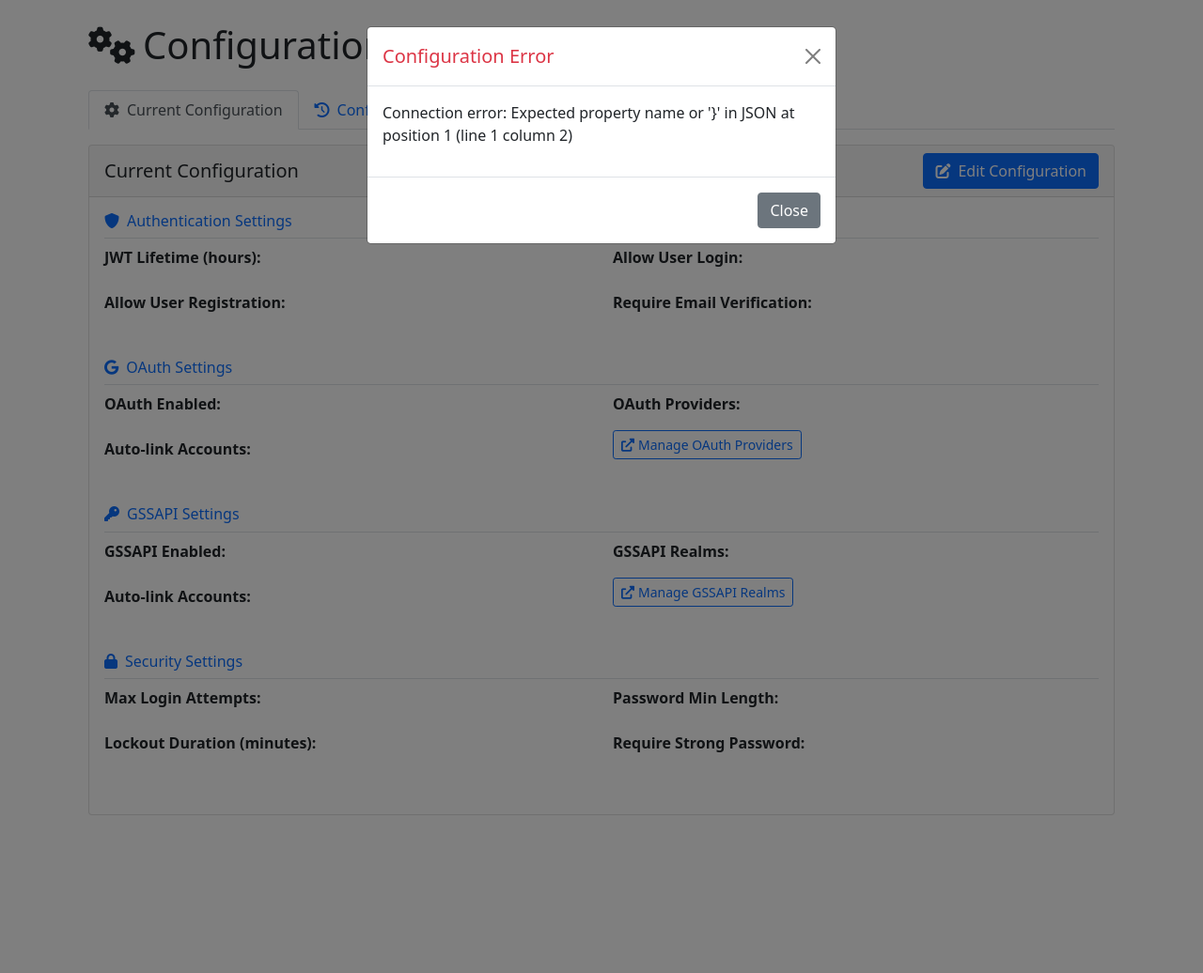
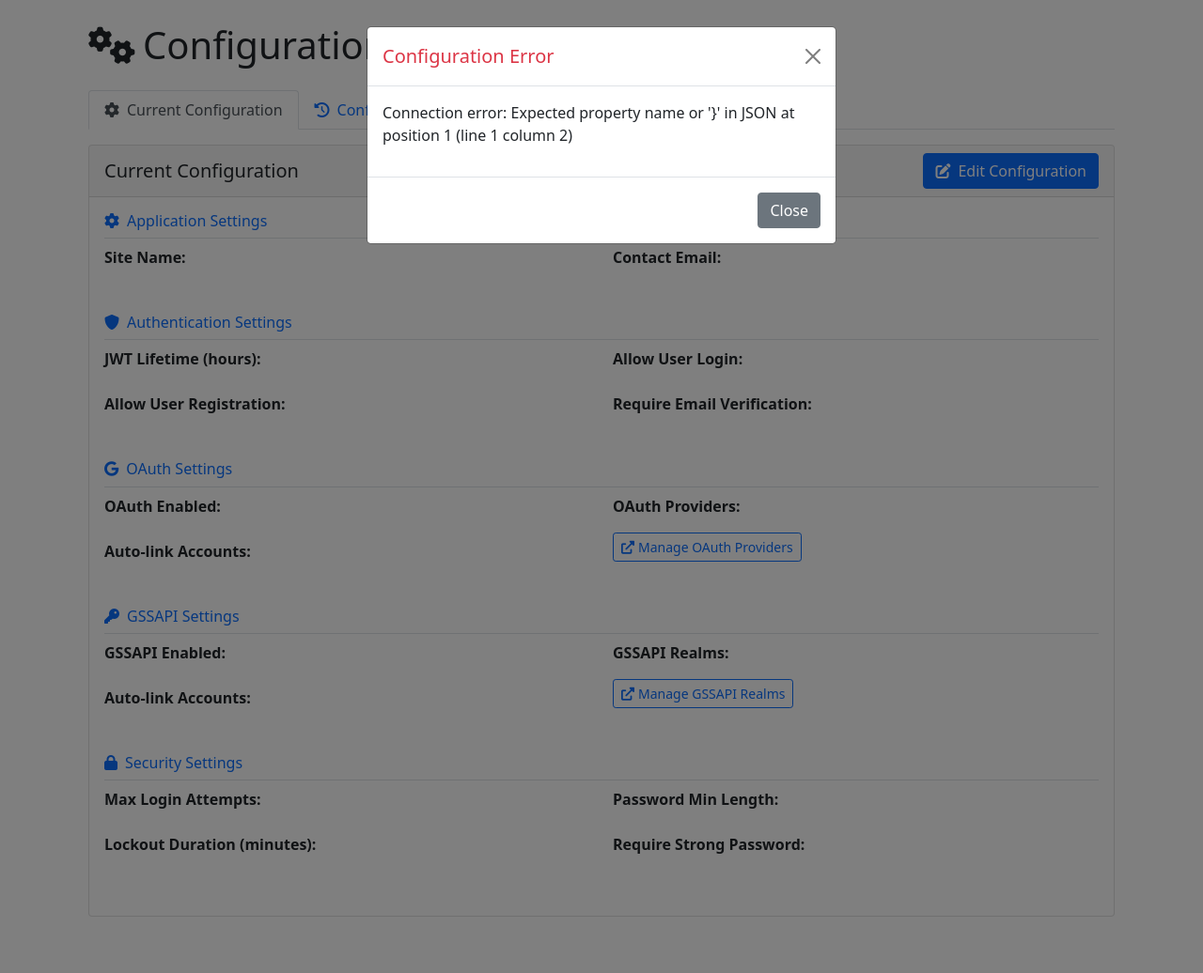
Before and after one commit to obriencj/ai-madness-auth-demo, a Python web app: template frontend/daftgila/web/templates/config.html in a window 1280 px wide. Shown: the whole page at 94% size. Run offline with Jinja, Linux system fonts and the light colour scheme; the template is opened without the code that fills it, so the values that code supplies are empty; some libraries are stand-ins or nearby versions.

Commit message:
app settings

```diff
--- a/frontend/daftgila/web/templates/config.html
+++ b/frontend/daftgila/web/templates/config.html
@@ -48,6 +48,27 @@
                         <div class="card-body">
                             <!-- Read-only Configuration Display -->
                             <div id="configDisplay">
+                                <!-- App Configuration -->
+                                <div class="row mb-4">
+                                    <div class="col-12">
+                                        <h6 class="text-primary border-bottom pb-2">
+                                            <i class="fas fa-cog me-2"></i>Application Settings
+                                        </h6>
+                                    </div>
+                                    <div class="col-md-6">
+                                        <div class="mb-3">
+                                            <label class="form-label fw-bold">Site Name:</label>
+                                            <span id="site-name-display" class="ms-2"></span>
+                                        </div>
+                                    </div>
+                                    <div class="col-md-6">
+                                        <div class="mb-3">
+                                            <label class="form-label fw-bold">Contact Email:</label>
+                                            <span id="contact-email-display" class="ms-2"></span>
+                                        </div>
+                                    </div>
+                                </div>
+
                                 <!-- Authentication Settings -->
                                 <div class="row mb-4">
                                     <div class="col-12">
@@ -167,6 +188,29 @@
 
                             <!-- Editable Configuration Form -->
                             <form id="configForm" style="display: none;">
+                                <!-- App Configuration -->
+                                <div class="row mb-4">
+                                    <div class="col-12">
+                                        <h6 class="text-primary border-bottom pb-2">
+                                            <i class="fas fa-cog me-2"></i>Application Settings
+                                        </h6>
+                                    </div>
+                                    <div class="col-md-6">
+                                        <div class="mb-3">
+                                            <label for="site-name" class="form-label">Site Name:</label>
+                                            <input type="text" class="form-control" id="site-name" name="site-name" required>
+                                            <div class="form-text">Display name for the application</div>
+                                        </div>
+                                    </div>
+                                    <div class="col-md-6">
+                                        <div class="mb-3">
+                                            <label for="contact-email" class="form-label">Contact Email:</label>
+                                            <input type="email" class="form-control" id="contact-email" name="contact-email" required>
+                                            <div class="form-text">Contact email for support inquiries</div>
+                                        </div>
+                                    </div>
+                                </div>
+
                                 <!-- Authentication Settings -->
                                 <div class="row mb-4">
                                     <div class="col-12">
@@ -548,6 +592,10 @@
 
 // Display configuration in read-only mode
 function displayConfiguration(config) {
+    // App settings
+    document.getElementById('site-name-display').textContent = config.app?.site_name || 'Daft Gila';
+    document.getElementById('contact-email-display').textContent = config.app?.contact_email || 'support@example.com';
+
     // Authentication settings
     document.getElementById('jwt-lifetime-display').textContent = config.auth?.jwt_lifetime_hours || 1;
     document.getElementById('allow-registration-display').textContent = config.auth?.allow_user_registration ? 'Enabled' : 'Disabled';
@@ -591,6 +639,10 @@
 function populateEditForm() {
     const config = currentConfig;
 
+    // App settings
+    document.getElementById('site-name').value = config.app?.site_name || 'Daft Gila';
+    document.getElementById('contact-email').value = config.app?.contact_email || 'support@example.com';
+
     // Authentication settings
     document.getElementById('jwt-lifetime').value = config.auth?.jwt_lifetime_hours || 1;
     document.getElementById('allow-registration').checked = config.auth?.allow_user_registration || false;
@@ -628,6 +680,10 @@
 
     const formData = new FormData(e.target);
     const configData = {
+        app: {
+            site_name: formData.get('site-name'),
+            contact_email: formData.get('contact-email')
+        },
         auth: {
             jwt_lifetime_hours: parseInt(formData.get('jwt-lifetime')),
             allow_user_registration: formData.get('allow-registration') === 'on',
```
